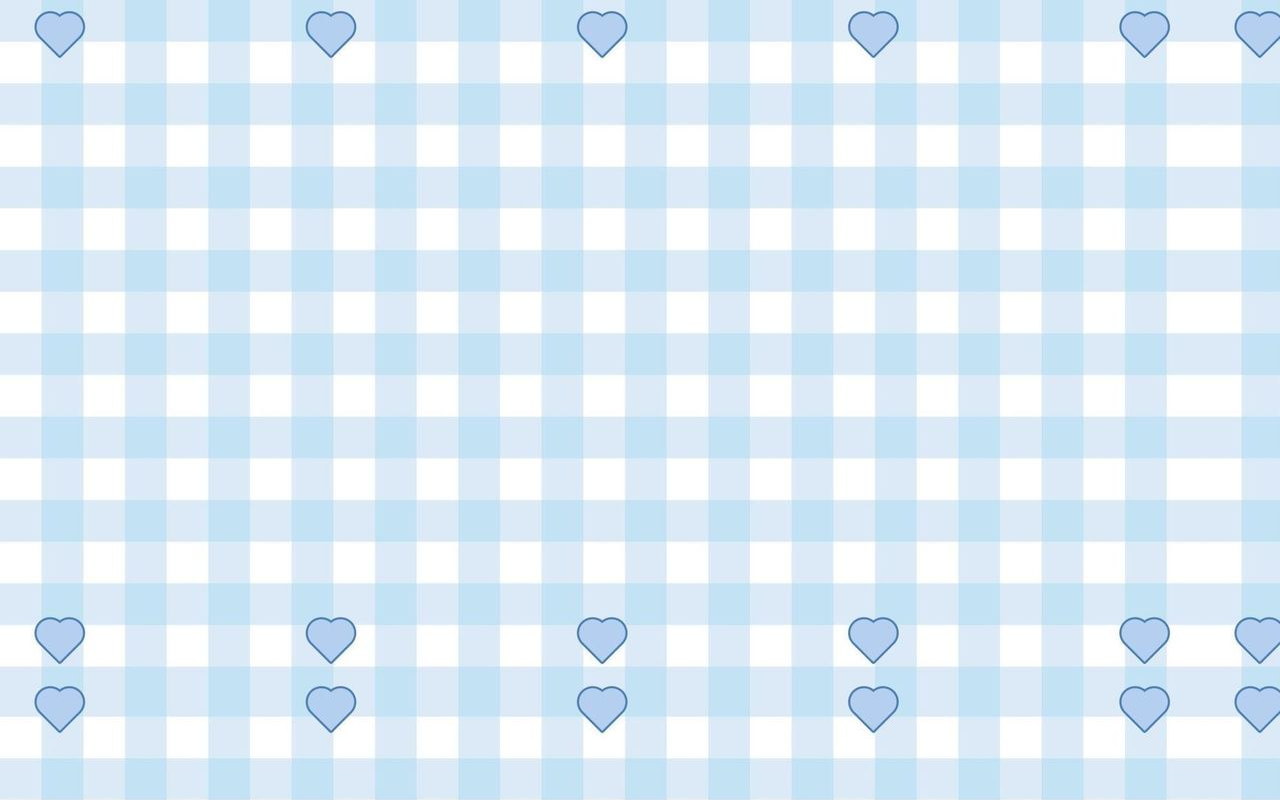
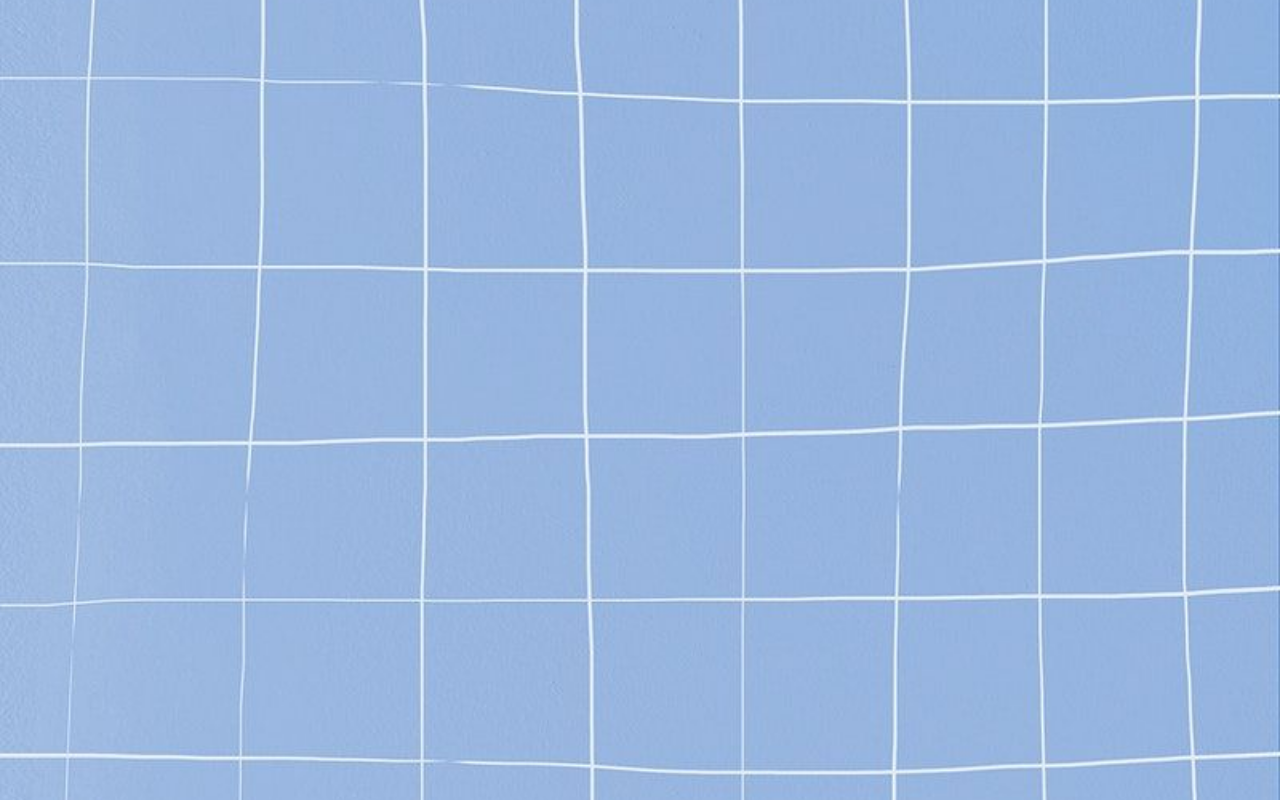
Before and after one commit to femnixx/anniversary, a React (Vite) app: page /message in a window 1280 px wide. Built offline with nearby package versions, Linux system fonts and the light colour scheme.

Commit message:
Just changed it to be the same thing as the landing page

```diff
--- a/src/pages/Message.tsx
+++ b/src/pages/Message.tsx
@@ -1,8 +1,8 @@
-import bluestripesbackground from "../assets/bluestripesbackground.jpg"
+import bluerealbackground from "../assets/bluerealbackground.jpg"
 
 const Message = () => {
   return (
-    <div className="w-screen h-screen bg-[url('../assets/bluebackground2.jpg')]" style={{ backgroundImage: `url(${bluestripesbackground})`}}>
+    <div className="w-screen h-screen bg-[url('../assets/bluebackground2.jpg')]" style={{ backgroundImage: `url(${bluerealbackground})`, backgroundPosition:"center", backgroundRepeat:"no-repeat",backgroundSize:"cover"}}>
         {/* main screen */}
         <div>
 
```
